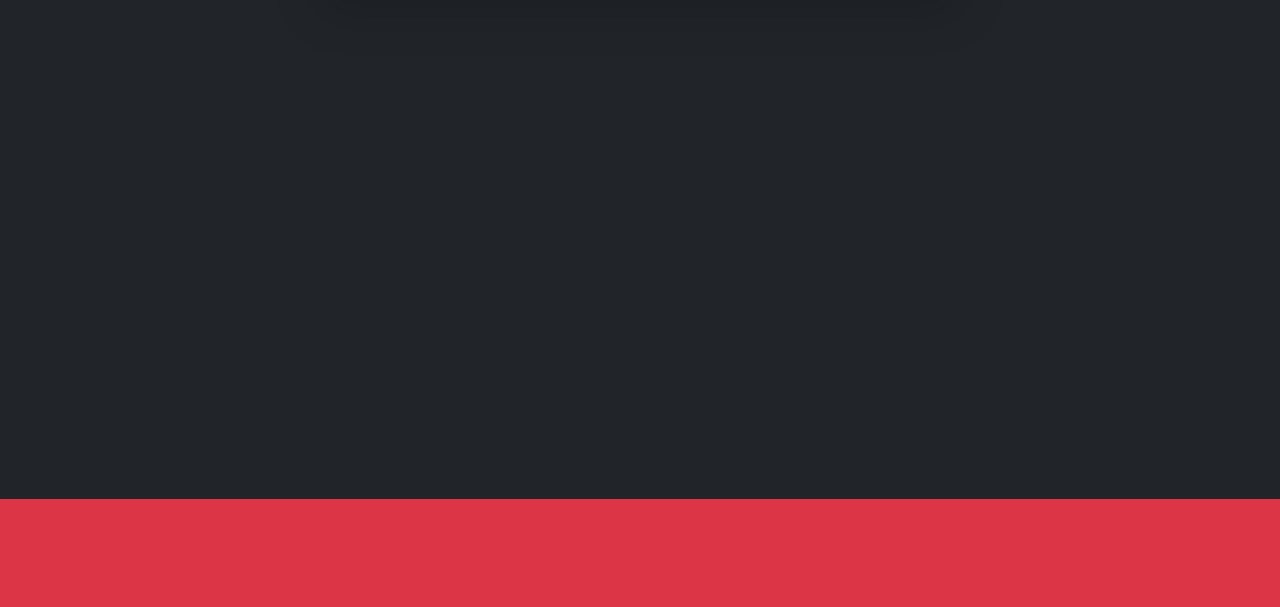
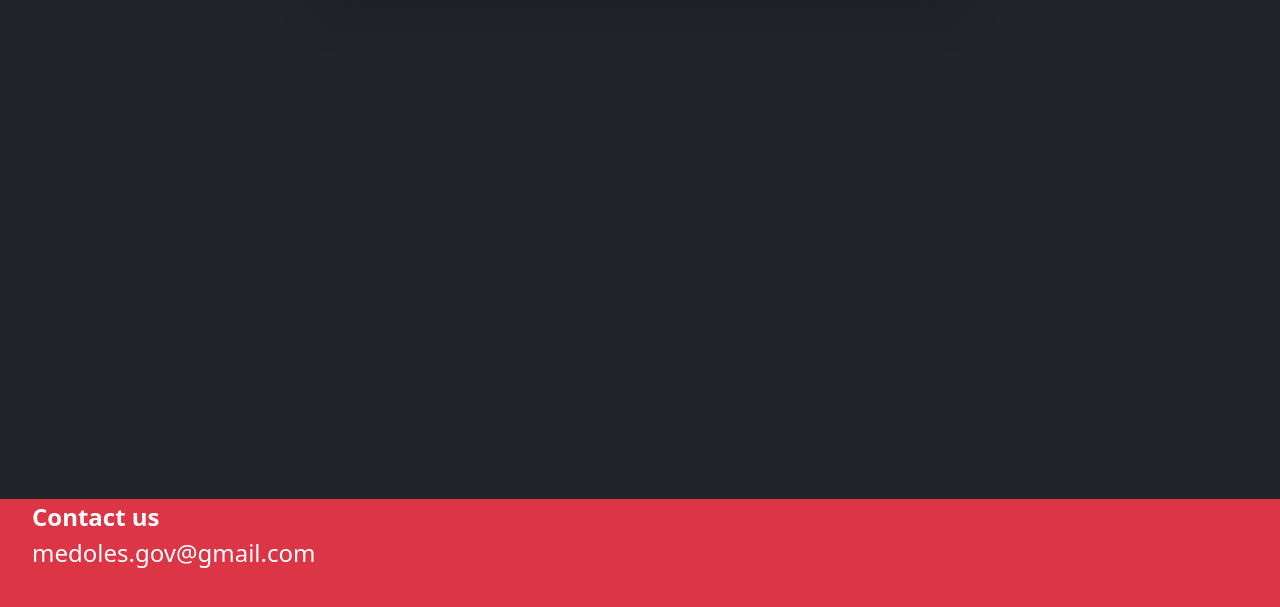
Before and after one commit to iArtistTree/Medoles, a website: page index.html in a window 1280 px wide. Shown: the part 861-1468 px from the top of the page. Drawn offline with nearby package versions, Linux system fonts and the light colour scheme.

Commit message:
Changed the footer

```diff
--- a/index.html
+++ b/index.html
@@ -95,6 +95,8 @@
         <!-- more content here -->
         <footer>
             <div class="footer bg-danger" style="height: 10rem;">
+                <div class="fs-4 text-bg-danger" style="margin-left: 2rem;"><b>Contact us</b> <br>
+                    medoles.gov@gmail.com</div>
             </div>
         </footer>
 
```
Also changed, not shown: pages/info.html (+2 -0 lines), pages/news.html (+2 -0 lines), pages/newsArticles/article1.html (+2 -0 lines).
